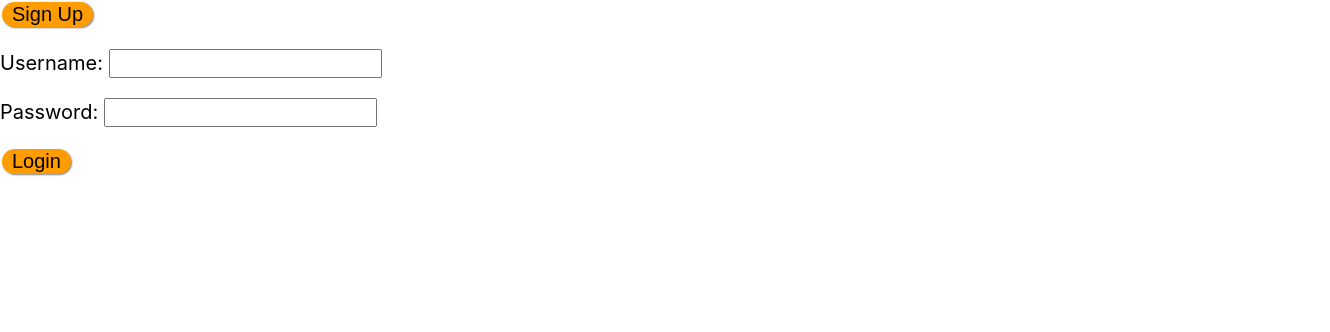
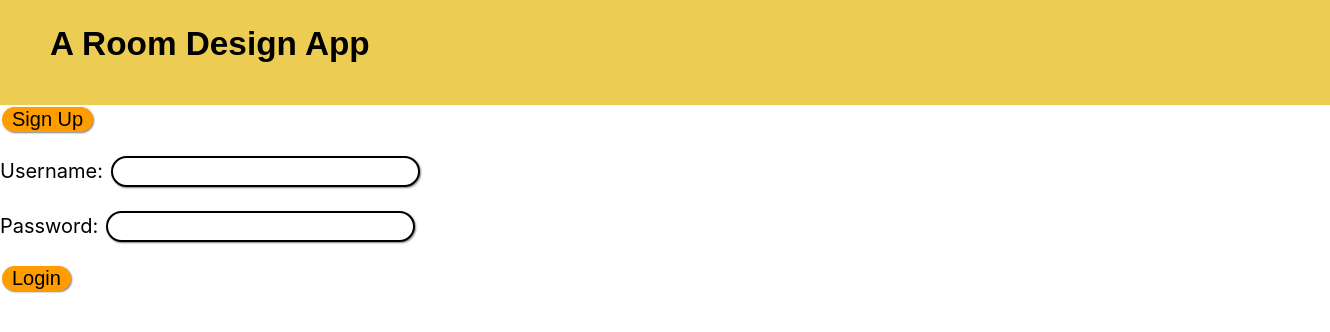
Before and after one commit to ryanden2018/mod5frontend, a React (Create React App) app: page / in a window 1280 px wide. Shown: the top 332 px of the page, 1330 px wide, since content can reach past the window. Built offline with nearby package versions, Linux system fonts and the light colour scheme; no server answers.

Commit message:
layout styling

```diff
--- a/public/index.html
+++ b/public/index.html
@@ -22,8 +22,8 @@
     <title>A Room Design App</title>
   </head>
   <body>
+    <div id="root"></div>
     <noscript>You need to enable JavaScript to run this app.</noscript>
-    <div id="root"></div>
     <!--
       This HTML file is a template.
       If you open it directly in the browser, you will see an empty page.
--- a/src/App.css
+++ b/src/App.css
@@ -10,6 +10,15 @@
 
 input {
   font-size: 15pt;
+  box-shadow: 1px 1px 2px gray;
+  border-style: solid;
+  border-radius: 20px;
+  padding: 2px;
+  padding-left:20px;
+  padding-right:20px;
+  margin: 2px;
+  border-color: black;
+  border-width: 2px;
 }
 
 
--- a/src/App.js
+++ b/src/App.js
@@ -4,6 +4,7 @@ import {BrowserRouter as Router, Route, Link} from 'react-router-dom';
 import Signup from './components/signup';
 import Main from './components/main';
 import Login from './components/login';
+import NavBar from './components/navbar';
 import ManageAccount from './components/manageAccount';
 
 export default class App extends React.Component {
@@ -22,6 +23,7 @@ export default class App extends React.Component {
   render() {
     return (
       <Router>
+        <NavBar />
         <Route exact path="/" render={(props) => <Login {...props} alphanumericFilter={this.alphanumericFilter} />} />
         <Route exact path="/signup" render={(props) => <Signup {...props} alphanumericFilter={this.alphanumericFilter} />} />
         <Route exact path="/main" render={(props) => <Main {...props} alphanumericFilter={this.alphanumericFilter} />}  />
--- a/src/components/main.js
+++ b/src/components/main.js
@@ -112,15 +112,17 @@ class Main extends React.Component {
   render() {
     return (
     <div>
+
+      <div style={{width:"100%",paddingLeft:"50px"}}>
         <p style={{color:"red"}}><b>{this.state.errMsg}</b></p>
-      <div>
         <form style={{display:"inline"}} onSubmit={this.handleLogout}><button type="submit" title="Logout"><SvgIcon><DirectionsWalk /></SvgIcon></button></form>
         <form style={{display:"inline"}} onSubmit={() => this.props.history.push("/manageAccount")}><button type="submit" title="Manage Account"><SvgIcon><AccountBox /></SvgIcon></button></form>
         <FileToolbar alphanumericFilter={this.props.alphanumericFilter} username={this.state.username} colors={this.state.colors} socket={this.state.socket} />
       </div>
-
+      <div style={{width:"100%",paddingLeft:"50px"}}>
         {!!this.props.roomProperties ? <ModeToolbar alphanumericFilter={this.props.alphanumericFilter} socket={this.state.socket} colors={this.state.colors} useranme={this.state.username} /> : null }
         {!!this.props.roomProperties ? <MainCanvas alphanumericFilter={this.props.alphanumericFilter} username={this.state.username} colors={this.state.colors} socket={this.state.socket} /> : null }
+      </div>
     </div> );
   }
 }
--- a/src/components/modetoolbar.js
+++ b/src/components/modetoolbar.js
@@ -47,7 +47,7 @@ class ModeToolbar extends React.Component {
       <span>
         <FormButton style={{backgroundColor: (this.props.mode.mode === "move" ? "yellow" : "" )}} value="Move" icon={<PanTool />} handleSubmit={() => this.onMoveClick()} />
         <FormButton icon={<RotateLeft />} style={{backgroundColor: (this.props.mode.mode === "rotate" ? "yellow" : "" )}} value="Rotate" handleSubmit={() => this.onRotateClick()} />
-        <FormButton icon={<AddCircle />} handleSubmit={() => this.setState({modal:"add"})} />
+        <FormButton icon={<AddCircle />} value="Add furnishing" handleSubmit={() => this.setState({modal:"add"})} />
         <FormButton icon={<Delete />} style={{backgroundColor: (this.props.mode.mode === "delete" ? "yellow" : "" )}} value="Delete" handleSubmit={() => this.onDeleteClick()} />
         <FormButton style={{backgroundColor: (this.props.mode.mode === "color" ? "yellow" : "" )}} value="Color" icon={<ColorLens />} handleSubmit={() => this.onColorClick()} />
         <select value={this.props.mode.colorName} onChange={this.handleColorChange}>
--- /dev/null
+++ b/src/components/navbar.js
@@ -0,0 +1,13 @@
+import React from 'react';
+import '../App.css';
+
+export default class NavBar extends React.Component {
+  render() {
+    return (
+      <div style={{zIndex:2,top:"0px",paddingLeft:"50px",paddingTop:"25px",margin:"0px",width:"100%",height:"80px",backgroundColor:"#edcc53",fontFamily:"sans-serif",fontSize:"25pt",fontWeight:"bold"}}>
+
+        A Room Design App
+      </div>
+    );
+  }
+}
--- a/src/index.css
+++ b/src/index.css
@@ -1,5 +1,7 @@
 body {
   margin: 0;
+  border: 0;
+  padding: 0;
   font-family: -apple-system, BlinkMacSystemFont, "Segoe UI", "Roboto", "Oxygen",
     "Ubuntu", "Cantarell", "Fira Sans", "Droid Sans", "Helvetica Neue",
     sans-serif;
```
Lines whose indentation alone changed are shown as unchanged.
